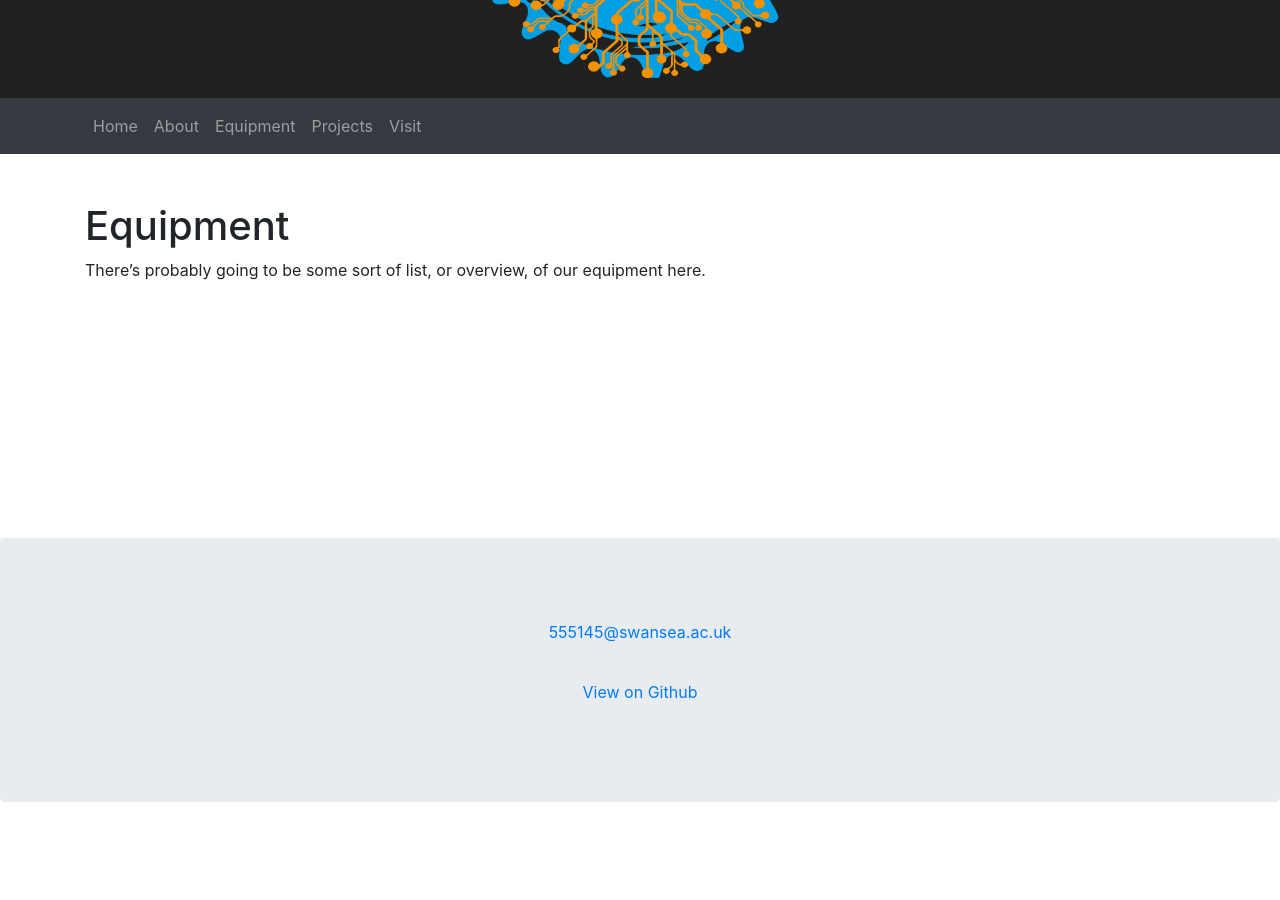
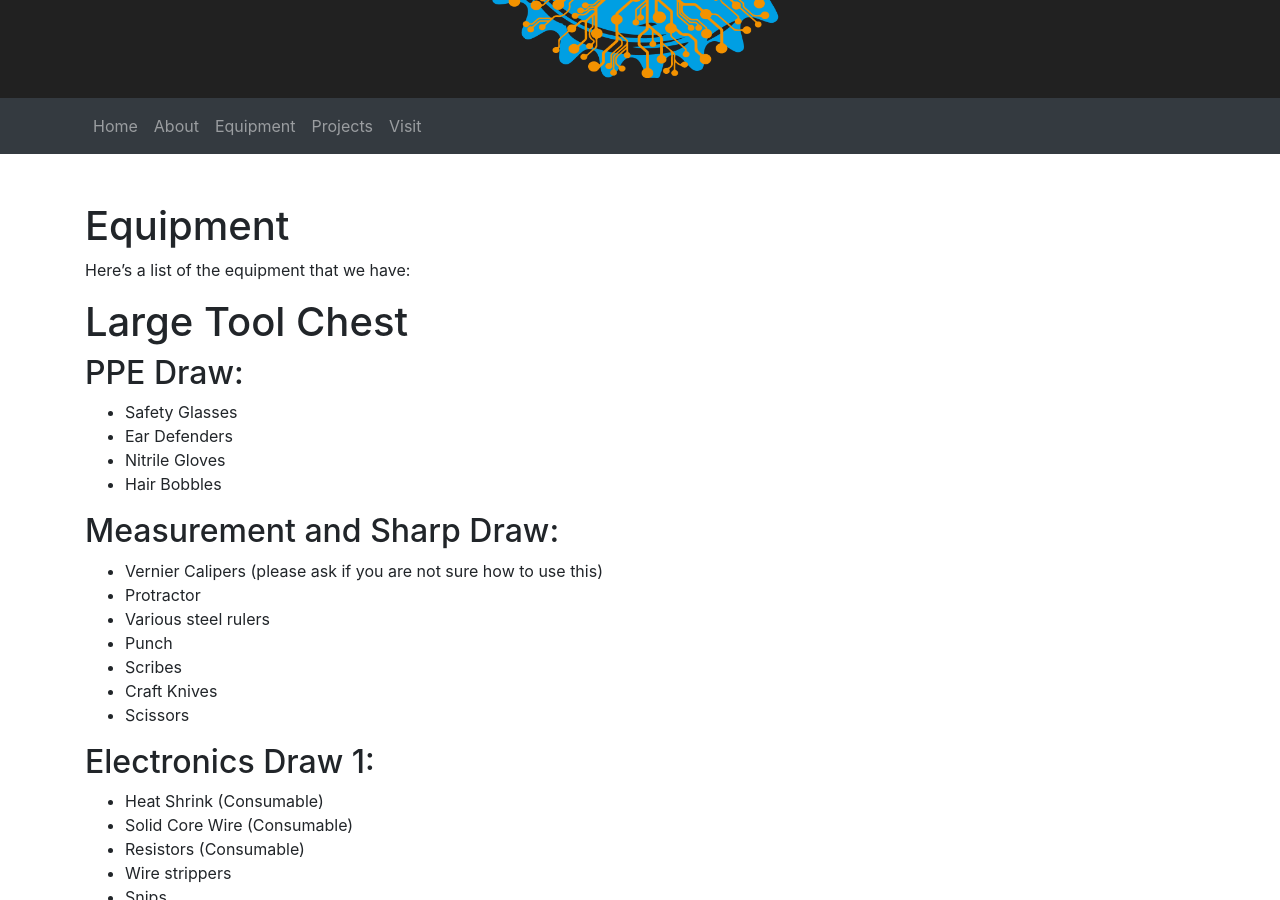
Before and after one commit to pe5er/swanseamakerhub, a Jekyll site: the page built from equipment.md, in a window 1280 px wide and 900 px high, scrolled down 302 px. Built offline with Jekyll 4.4.1, drawn with Linux system fonts in a browser that asks for light colours; our own code applies the rules of GitHub Pages for plain Markdown files; before the commit the page ends 1104 px from its top, so only the background shows below that; some of the changed text lies outside the part shown.

Commit message:
Update equipment.md

```diff
--- a/equipment.md
+++ b/equipment.md
@@ -2,4 +2,33 @@
 title: Equipment
 ---
 
-There's probably going to be some sort of list, or overview, of our equipment here.
+Here's a list of the equipment that we have:
+
+# Large Tool Chest
+## PPE Draw:
+* Safety Glasses
+* Ear Defenders
+* Nitrile Gloves
+* Hair Bobbles
+
+## Measurement and Sharp Draw:
+* Vernier Calipers (please ask if you are not sure how to use this)
+* Protractor
+* Various steel rulers
+* Punch
+* Scribes
+* Craft Knives
+* Scissors
+
+## Electronics Draw 1:
+* Heat Shrink (Consumable)
+* Solid Core Wire (Consumable)
+* Resistors (Consumable)
+* Wire strippers
+* Snips
+* Solder Flux
+* Tweezers
+
+## Electronics Draw 2:
+* Multi-meter
+* Heat shrink (consumable)
```
